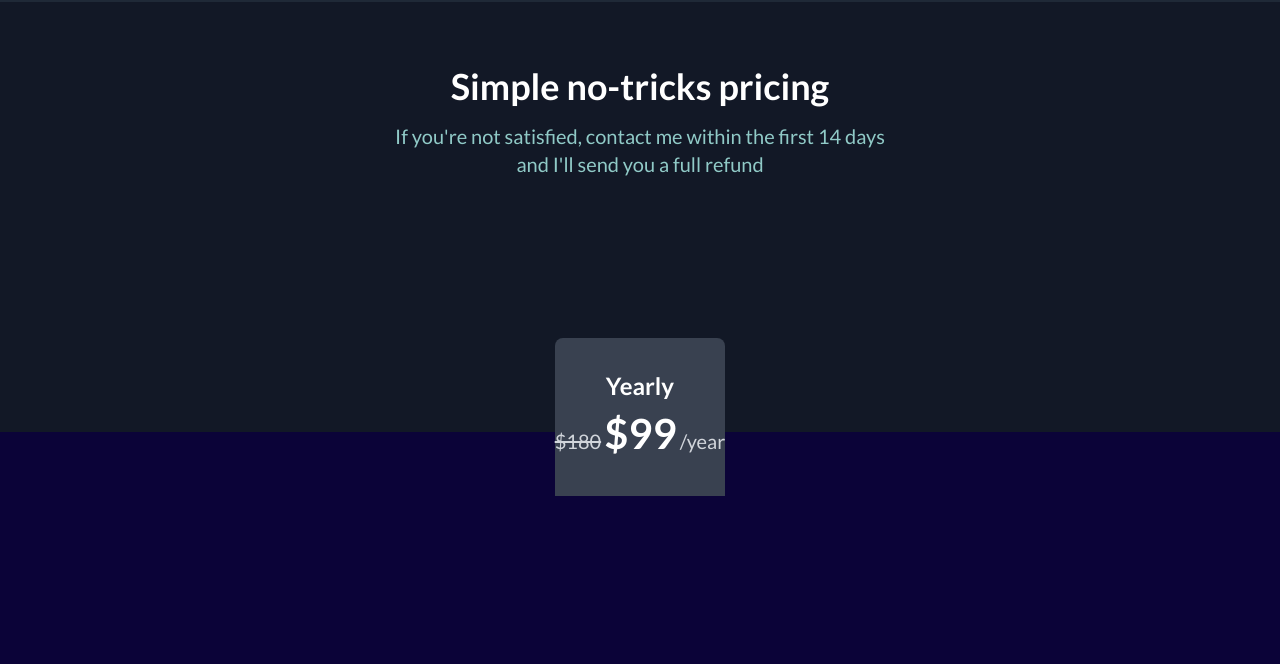
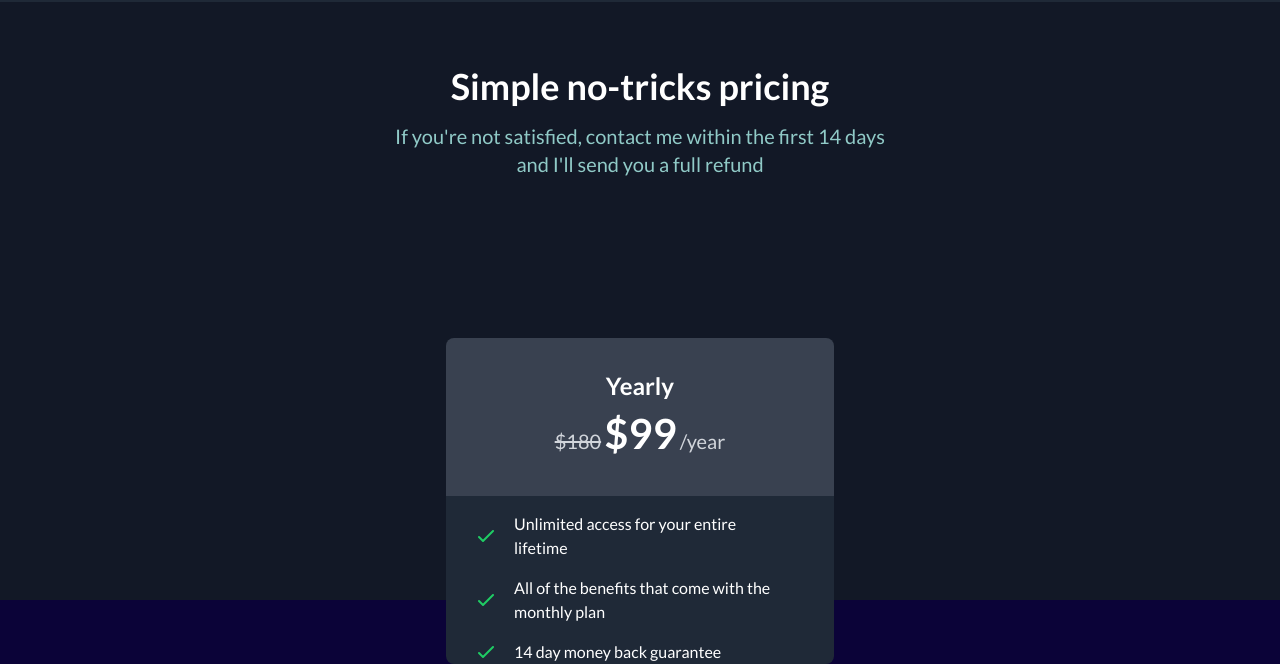
Before and after one commit to Nebenmor/course-website, a website: page public/index.html in a window 1280 px wide. Shown: the part 3431-4095 px from the top of the page. Before the commit the page ends 3927 px from the top, so only its background shows below. Drawn offline with nearby package versions, Linux system fonts and the light colour scheme.

Commit message:
implement pricing features

```diff
--- a/public/index.html
+++ b/public/index.html
@@ -313,7 +313,31 @@
                     </p>
                 </div>
 
+                <!-- Features and Button -->
+                <div class="bg-[#1F2937] w-full rounded-b-lg px-8">
+                <div class="flex justify-start items-center pt-4">
+                        <div class="pr-5">
+                            <img src="./img/checkmark.svg" alt="checkmark">
+                        </div>
+                        <p class="font-normal text-base text-white max-w-[17rem]">Unlimited access for your entire lifetime</p>
+                </div>
 
+                <div class="flex justify-start items-center pt-4">
+
+                            <img src="./img/checkmark.svg" alt="checkmark" class="pr-5">
+
+                        <p class="font-normal text-base text-white max-w-72">All of the benefits that come with the monthly plan</p>
+                    </div>
+
+                    <div class="flex justify-start items-center pt-4">
+                        <div class="pr-5">
+                            <img src="./img/checkmark.svg" alt="checkmark">
+                        </div>
+                        <p class="font-normal text-base text-white">14 day money back guarantee</p>
+                </div>
+
+
+                </div>
             </div>
 
 
```
